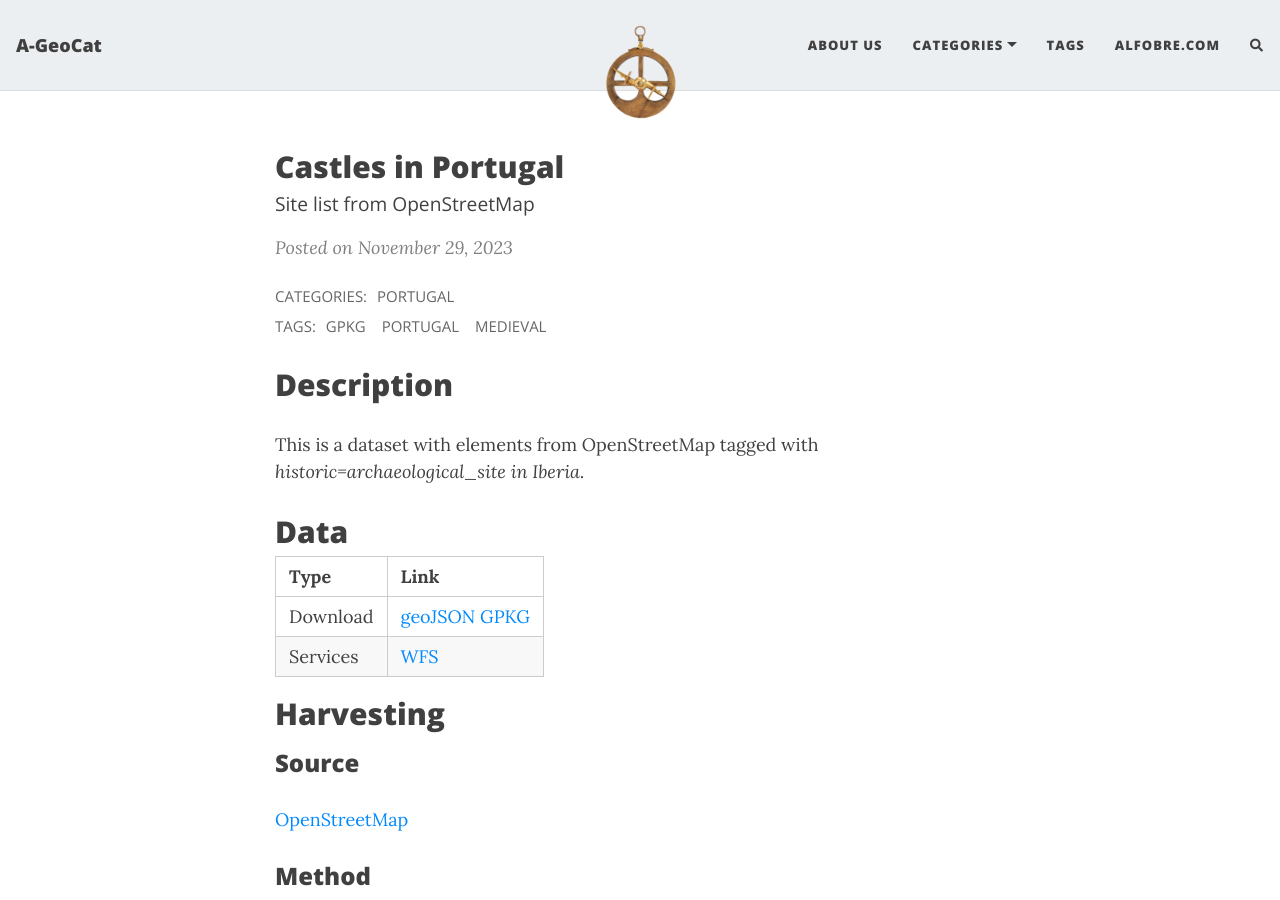
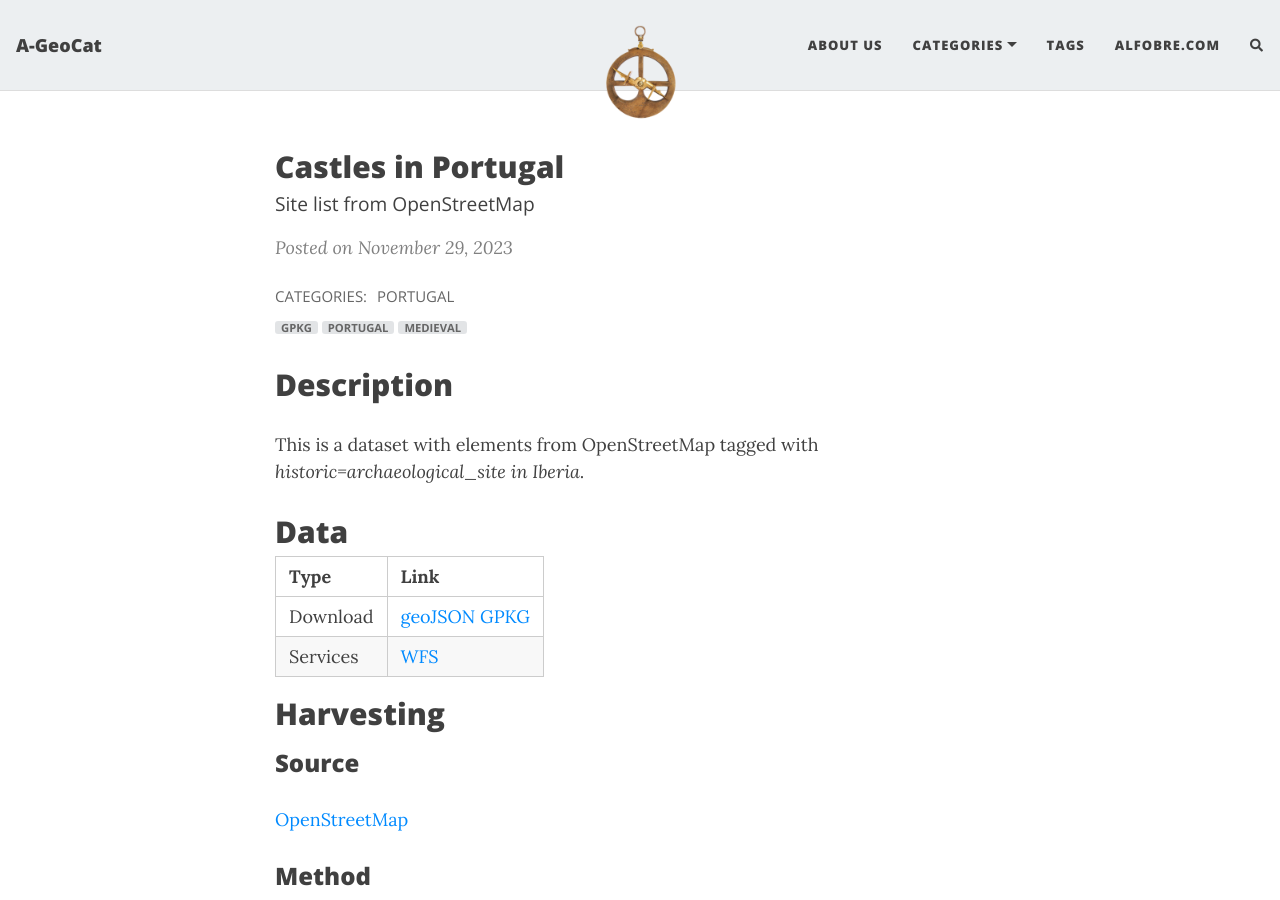
Before and after one commit to projetoalfobre/a-geocat, a Jekyll site: the page built from _posts/2023-11-29-Castles-in-portugal.md, in a window 1280 px wide and 900 px high. Built offline with Jekyll 4.4.1, drawn with Linux system fonts in a browser that asks for light colours; nearby versions of some CDN libraries; comment, search, counter and statistics services are not loaded.

Commit message:
Update post.html

```diff
--- a/_layouts/post.html
+++ b/_layouts/post.html
@@ -21,9 +21,9 @@ layout: base
 
       {% if page.tags.size > 0 %}
         <div class="blog-tags">
-          <span>Tags:</span>
+
           {% for tag in page.tags %}
-            <a href="{{ '/tags' | relative_url }}#{{- tag -}}">{{- tag -}}</a>
+            <a class="badge" href="{{ '/tags' | relative_url }}#{{- tag -}}">{{- tag -}}</a>
           {% endfor %}
         </div>
       {% endif %}
```
